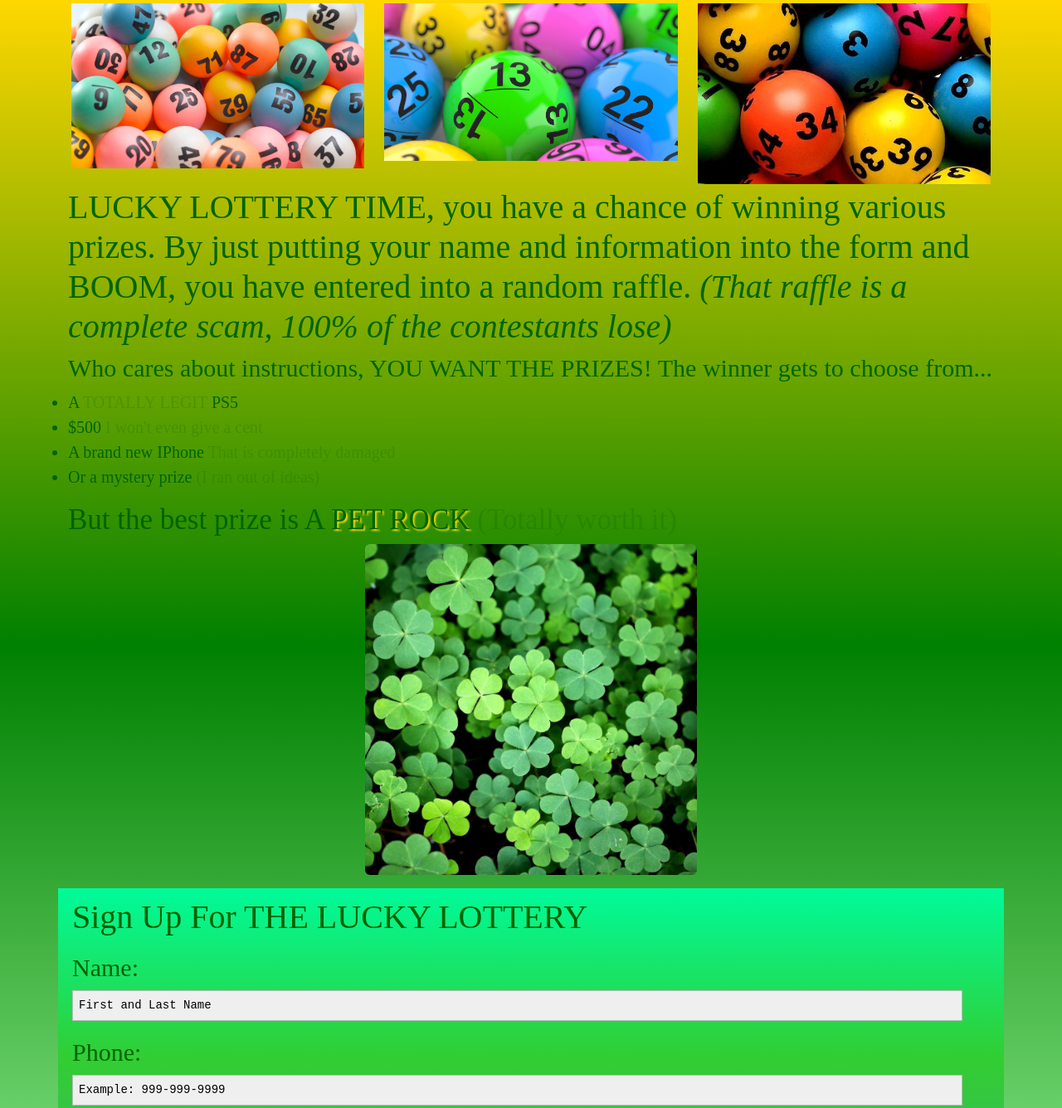
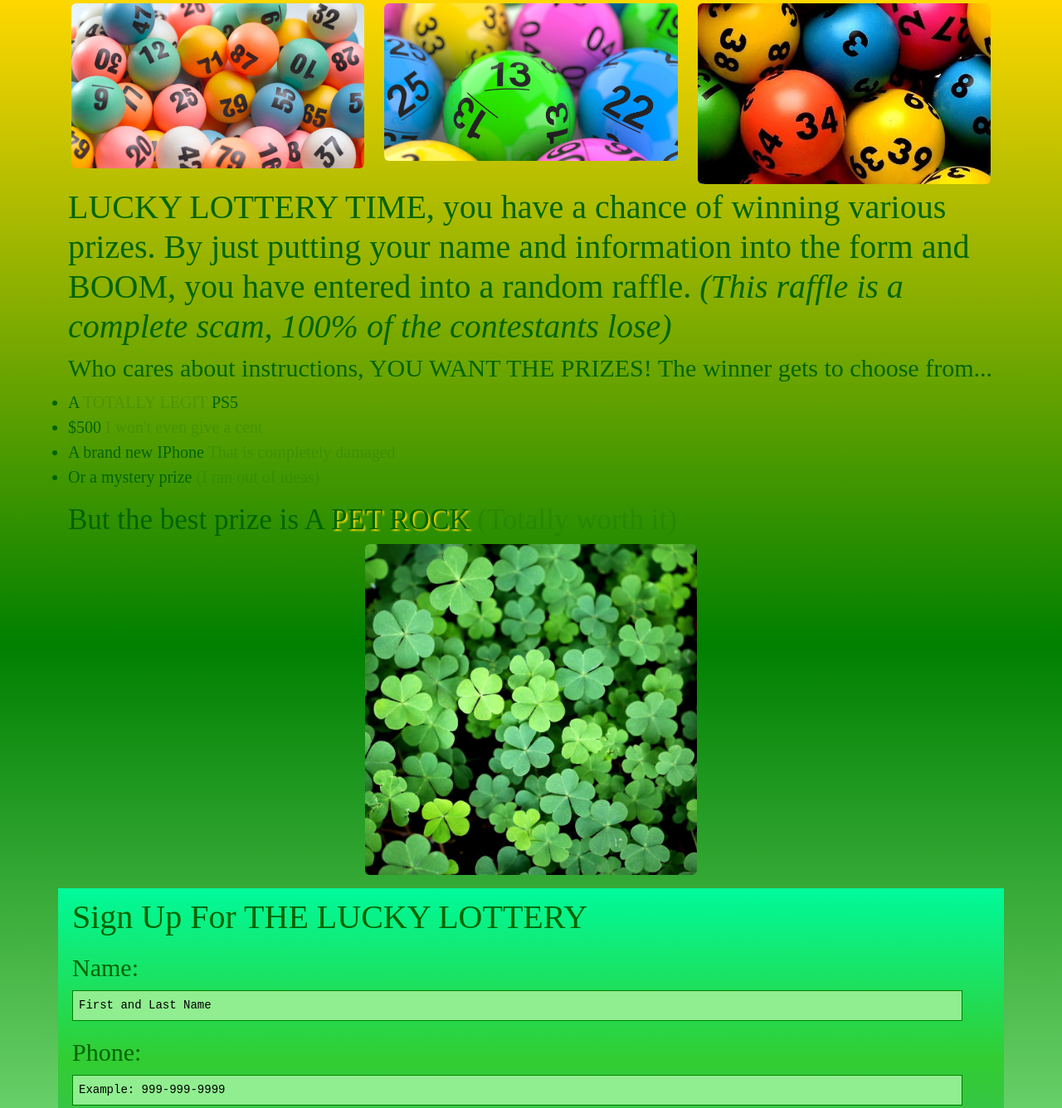
Before and after one commit to ooomega55/Weekly-Website-3-Lucky-Lottery, a plain HTML site: page index.html in a window 1280 px wide. Shown: the top 1336 px of the page at 83% size. Drawn offline with nearby package versions, Linux system fonts and the light colour scheme.

Commit message:
tiny final commit

```diff
--- a/index.html
+++ b/index.html
@@ -15,19 +15,19 @@
     <header class="p-1">
       <div class="contentWrapper row">
         <div class="col-md-4">
-          <img src="lotterynumbers.jpg" class="d-block mx-auto img-fluid text-center" width="500px" alt="notluckynumbers" />
+          <img src="lotterynumbers.jpg" class="d-block mx-auto img-fluid text-center rounded threeimgstyle" alt="notluckynumbers" />
         </div>
         <div class="col-md-4">
-          <img src="1322numbers.jpg" class="d-block mx-auto img-fluid text-center" width="550px" alt="13 and 22" />
+          <img src="1322numbers.jpg" class="d-block mx-auto img-fluid text-center rounded threeimgstyle" alt="13 and 22" />
         </div>
         <div class="col-md-4">
-          <img src="balls.jpeg" class="d-block mx-auto img-fluid text-center" width="500px" alt="morelotterynumbers" />
+          <img src="balls.jpeg" class="d-block mx-auto img-fluid text-center rounded threeimgstyle" alt="morelotterynumbers" />
         </div>
       </div>
     </header>
 
 <div class="row instructions">
-  <h1>LUCKY LOTTERY TIME, you have a chance of winning various prizes. By just putting your name and information into the form and BOOM, you have entered into a random raffle. <i>(That raffle is a complete scam, 100% of the contestants lose)</i></h1>
+  <h1>LUCKY LOTTERY TIME, you have a chance of winning various prizes. By just putting your name and information into the form and BOOM, you have entered into a random raffle. <i>(This raffle is a complete scam, 100% of the contestants lose)</i></h1>
 </div>
 
 <div class="row">
--- a/style.css
+++ b/style.css
@@ -6,6 +6,12 @@ li {
   font-size: 20px;
   font-family: cochin;
   color: darkgreen;
+}
+
+.threeimgstyle:hover {
+  border: 5px solid;
+  border-image: linear-gradient(to right, teal, navy) 1;
+  cursor: pointer;
 }
 
 .instructions{
@@ -40,8 +46,8 @@ li {
 	font-family: "Courier New", Courier, monospace;
 	font-size: 14px;
 	padding: 7px;
-	background: #efefef;
-	border: 1px solid #bbb;
+	background: lightgreen;
+	border: 1px solid green;
 	width: 97%;
   margin-top: 5px;
   margin-bottom: 15px;
@@ -50,6 +56,7 @@ li {
 .signupbtn {
   background-color: lime;
   font-family: impact;
+  border-color: green;
 }
 
 .signupbtn:hover {
@@ -101,7 +108,7 @@ li {
   content: '';
   width: 0;
   height: 0;
-  background: rgba(255,255,255,.2);
+  background: rgba(120,255,0,.2);
   border-radius: 100%;
   -webkit-transform: translate(-50%, -50%);
   transform: translate(-50%, -50%);
```
